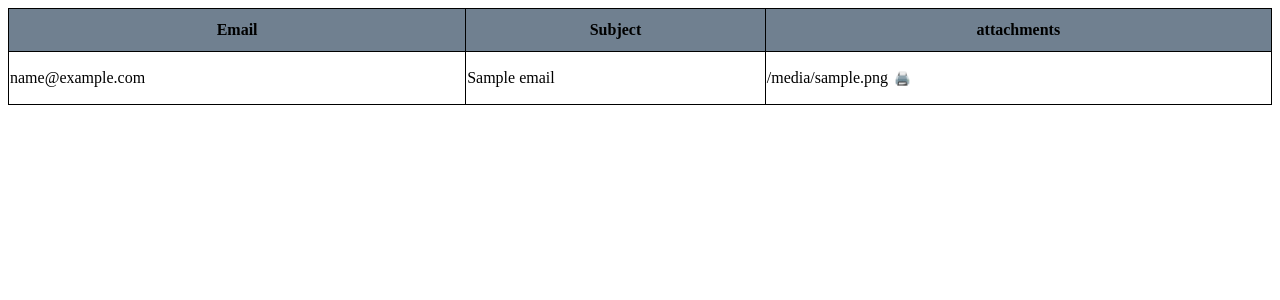
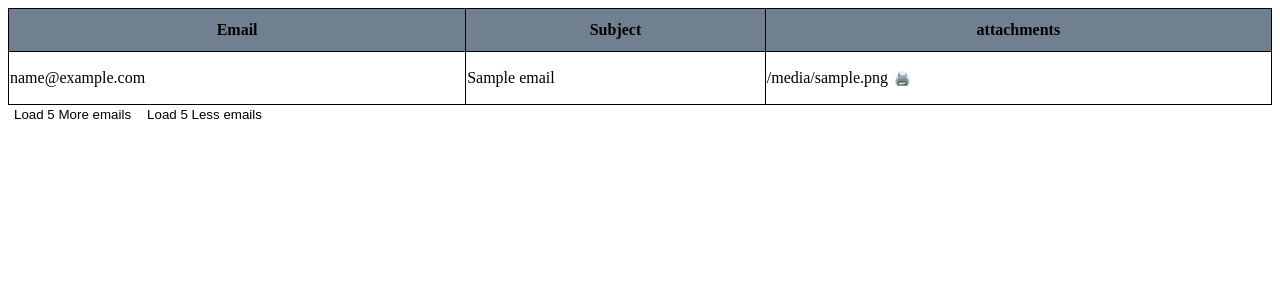
Before and after one commit to fsr/print-Interface, a Flask app: template templates/index.html in a window 1280 px wide. Shown: the top 300 px of the page. Run offline with Flask 3, Linux system fonts and the light colour scheme; the template is opened without the code that fills it: most values are stand-ins (such as "Sample title", 1, 10 or a date in 2020); parts of the project's set-up code (start-up, migrations or seed data) failed here and were passed over.

Commit message:
added load more buttons

```diff
--- a/app.py
+++ b/app.py
@@ -31,7 +31,16 @@ def get_emails():
 
 
 def print_pdf(filename):
-    subprocess.Popen(['lpr', "./files/" + filename])
+    subprocess.Popen(['lpr -H tomate.local', "./files/" + filename])
+
+@app.route('/load-emails', methods=['POST'])
+def load_more_emails():
+    if request.form['load_emails'] == '5more':
+        email_service.number += 5
+    elif request.form['load_emails'] == '5less':
+        if email_service.number > 5:
+            email_service.number -= 5
+    return redirect(url_for('get_emails'))
 
 
 if __name__ == '__main__':
--- a/email_service.py
+++ b/email_service.py
@@ -15,6 +15,7 @@ class EmailService:
     def __init__(self, username, password):
         self.username = username
         self.password = password
+        self.number = 3
         self.imap_server = "mail.ifsr.de"
         # create an IMAP4 class with SSL
         self.imap = imaplib.IMAP4_SSL(self.imap_server)
@@ -26,7 +27,7 @@ class EmailService:
         list_of_email = []
         status, messages = self.imap.select("INBOX")
         # number of top emails to fetch
-        N = 3
+        N = self.number
         # total number of emails
         messages = int(messages[0])
         for i in range(messages, messages - N, -1):
--- a/static/style.css
+++ b/static/style.css
@@ -19,3 +19,7 @@
     box-shadow: none;
     border: none;
 }
+
+.load_buttons {
+    border: 1px black;
+}
--- a/templates/index.html
+++ b/templates/index.html
@@ -35,5 +35,10 @@
     <h2>no emails</h2>
 {% endif %}
 
+<form method="post" action="/load-emails">
+    <button class="load_buttons" name="load_emails" value="5more" type="submit">Load 5 More emails</button>
+    <button class="load_buttons" name="load_emails" value="5less" type="submit">Load 5 Less emails</button>
+</form>
+
 </body>
 </html>
```
